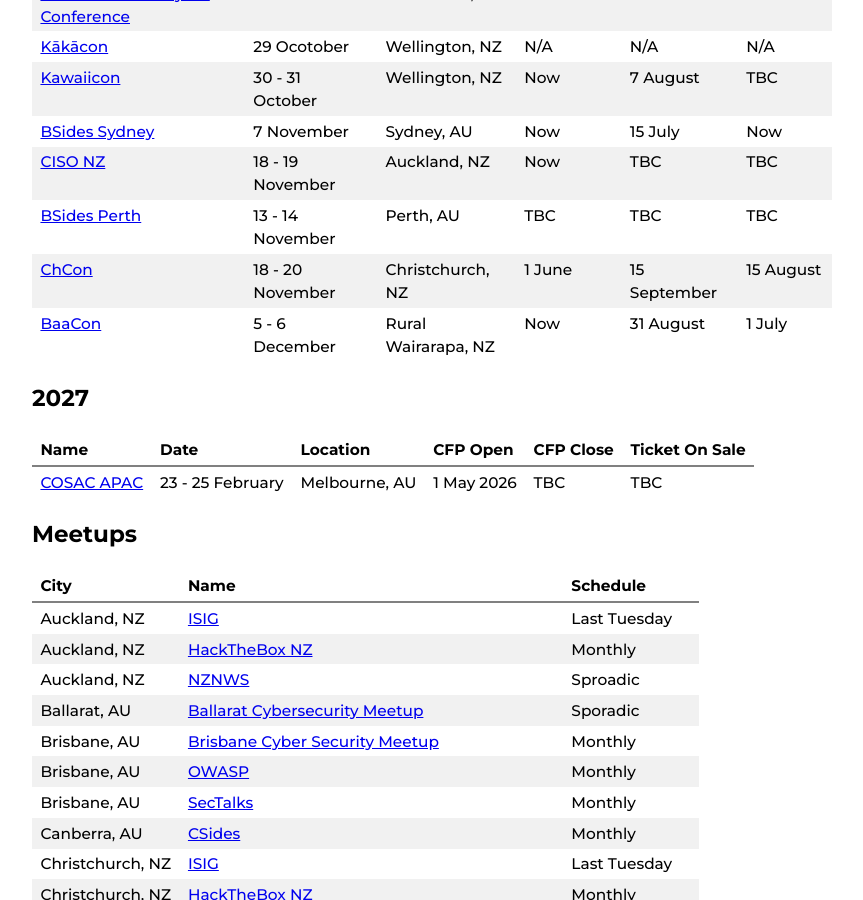
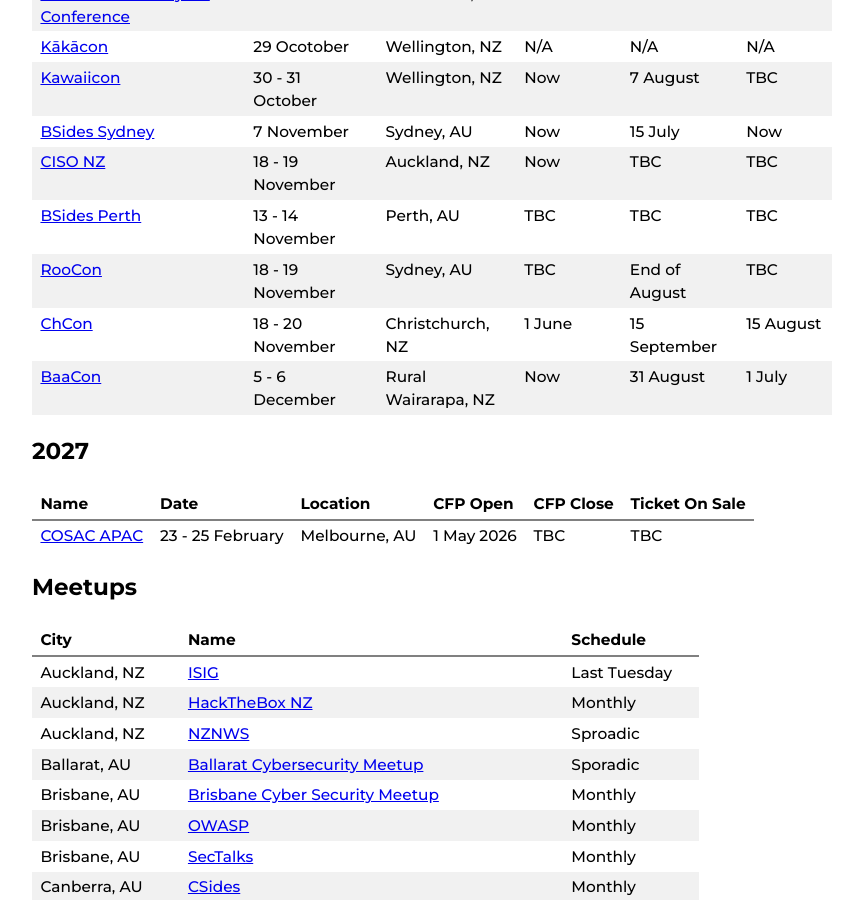
Before and after one commit to nzkarit/downundercons, a Jekyll site: the page built from index.markdown, in a window 1280 px wide and 900 px high, scrolled down 1343 px. Shown: the whole window, without its empty margins (208-1071 px from the left). Built offline with Jekyll 4.4.1, drawn with Linux system fonts in a browser that asks for light colours; part of the change alters nothing that is shown.

Commit message:
Update index.markdown

```diff
--- a/index.markdown
+++ b/index.markdown
@@ -1,7 +1,7 @@
 ---
 layout: home
 title: Downunder Cons
-last_modified_at: 2026-06-24 15:10:00 +1200
+last_modified_at: 2026-07-13 11:56:00 +1200
 ---
 
 These are a list of hacker/infosec cons and meetups in the NZ and Aussie Area.
@@ -41,6 +41,7 @@ These are a list of hacker/infosec cons and meetups in the NZ and Aussie Area.
 | [BSides Sydney](https://www.bsides.sydney/) | 7 November | Sydney, AU | Now | 15 July | Now |
 | [CISO NZ](https://ciso-nz.coriniumintelligence.com/) | 18 - 19 November | Auckland, NZ | Now | TBC | TBC |
 | [BSides Perth](https://bsidesperth.com.au/) | 13 - 14 November | Perth, AU | TBC | TBC | TBC |
+| [RooCon](https://x.com/RooCon_AU) | 18 - 19  November | Sydney, AU | TBC | End of August| TBC |
 | [ChCon](https://2026.chcon.nz/) | 18 - 20 November | Christchurch, NZ | 1 June | 15 September | 15 August |
 | [BaaCon](https://baacon.nz/) | 5 - 6 December | Rural Wairarapa, NZ | Now | 31 August | 1 July |
 
```
